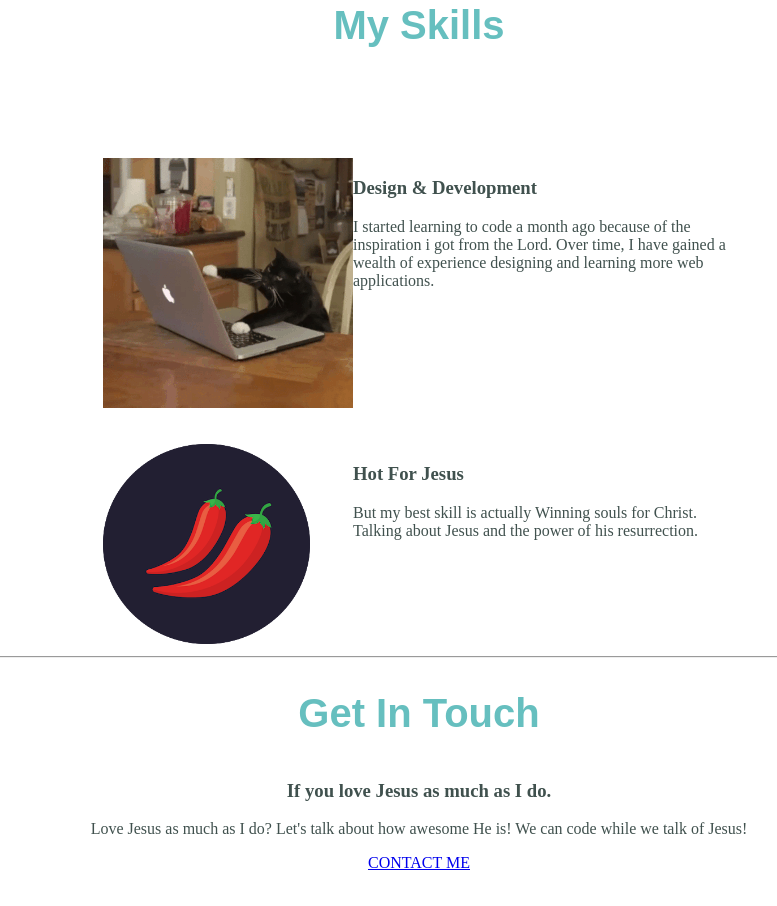
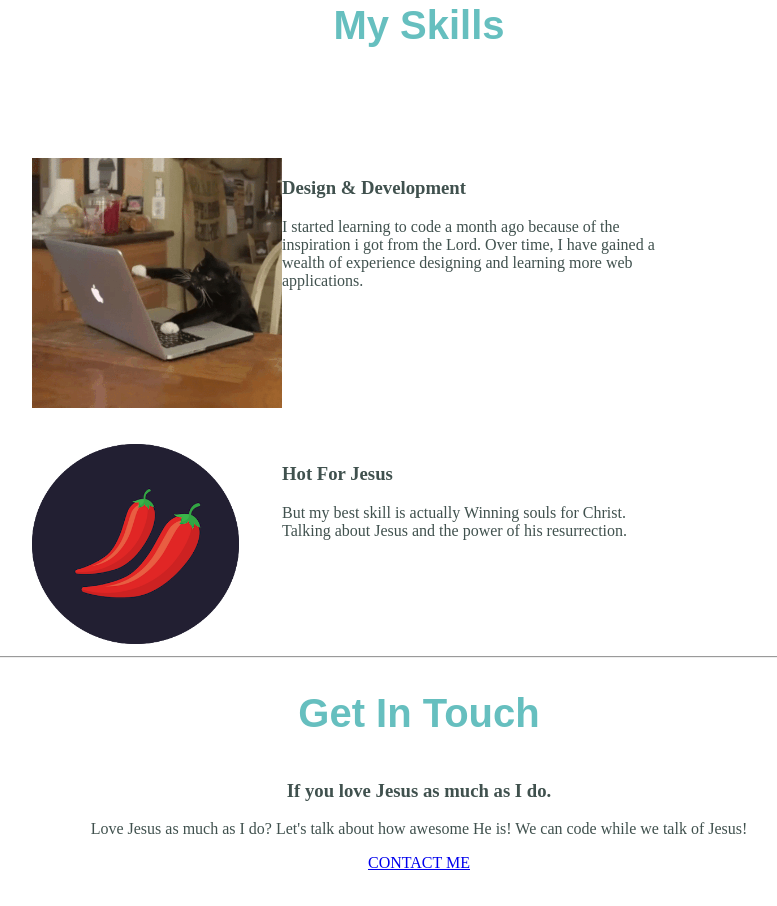
Before and after one commit to gbayisemoresamuel-hub/html-niyi, a plain HTML site: page index.html in a window 1280 px wide. Shown: the part 1081-1987 px from the top of the page, without its empty margins (221-998 px from the left). Drawn offline with Linux system fonts and the light colour scheme.

Commit message:
Update index.html

```diff
--- a/index.html
+++ b/index.html
@@ -73,7 +73,7 @@ h2 {
   grid-template-columns: 0.5fr 1fr;
   grid-template-rows: repeat(1, 1fr);
   width: 50%;
-  margin: 100px auto 0 auto;
+  margin: 100px 245px auto;
   row-gap: 2rem
 }
   </style>
```
